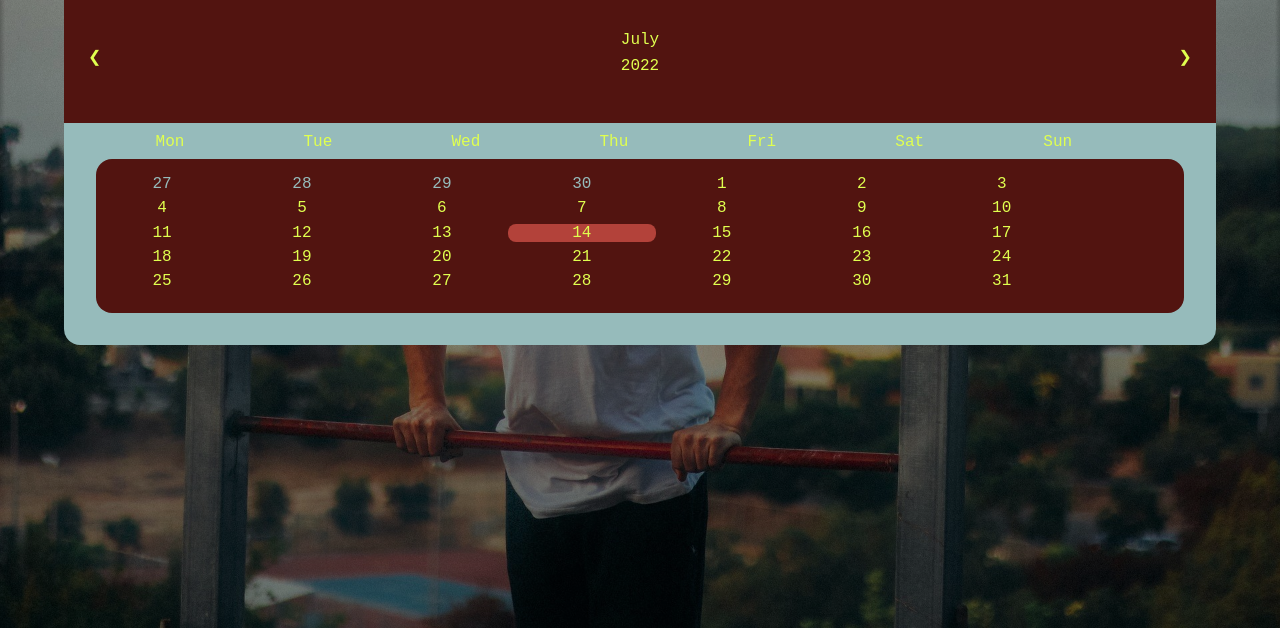
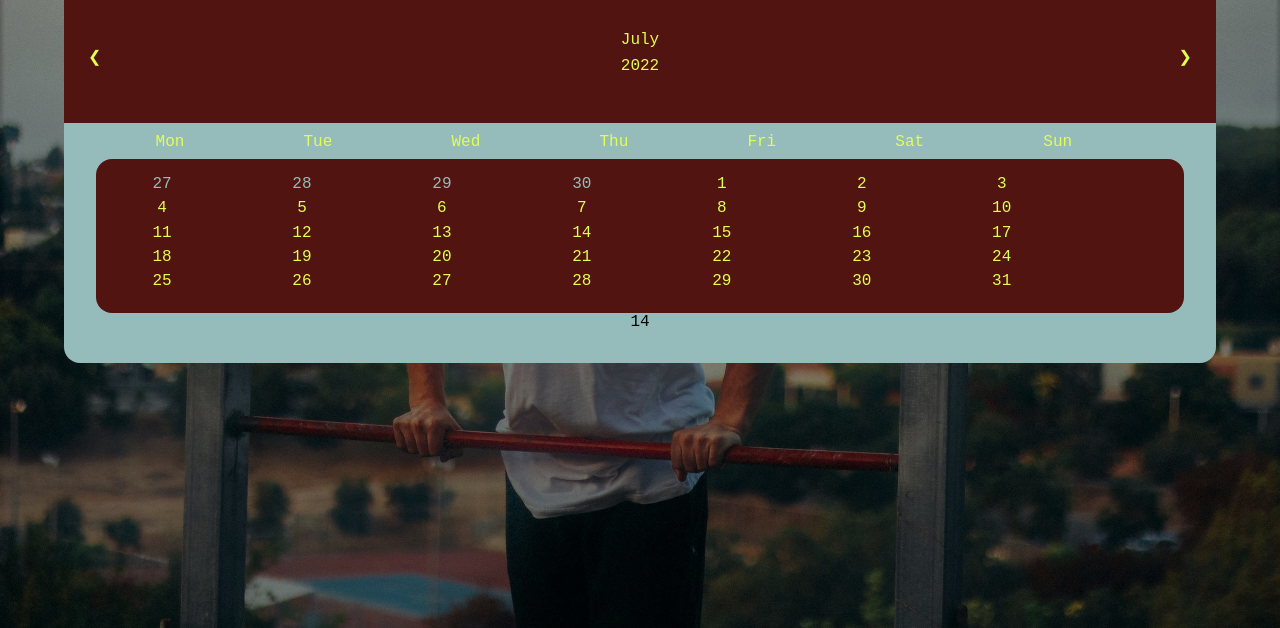
Before and after one commit to LeGrandSolo/Fitness-App, a plain HTML site: page workouts.html in a window 1280 px wide. Both pictures are taken after a click on the element 640 px from the left and 407 px from the top of the page. Shown: the part 172-800 px from the top of the page. Drawn offline with Linux system fonts and the light colour scheme.

Commit message:
Mostly added new feature to calendar.

```diff
--- a/main.js
+++ b/main.js
@@ -20,6 +20,7 @@ const months = [
   "November",
   "December",
 ];
+datesElem.addEventListener("click", showPopupOnDate);
 document.getElementById("prev").addEventListener("click", changeToPrevMonth);
 document.getElementById("next").addEventListener("click", changeToNextMonth);
 generateMonthAndYear();
@@ -27,10 +28,7 @@ function generateDates() {
   while (datesElem.firstChild) {
     datesElem.removeChild(datesElem.firstChild);
   }
-  const weekDayOfFirstDayOfMonth = getWeekDayOfFirstDateInMonth(
-    yearUsrIsOn,
-    monthUsrIsOn
-  );
+  const weekDayOfFirstDayOfMonth = getWeekDay(yearUsrIsOn, monthUsrIsOn, 1);
   if (weekDayOfFirstDayOfMonth > 1) {
     let hightestDateOfPrevMonth = 0;
     if (monthUsrIsOn !== 0) {
@@ -49,27 +47,45 @@ function generateDates() {
       i <= hightestDateOfPrevMonth;
       i++
     ) {
-      const li = document.createElement("li");
-      li.textContent = i;
-      li.style.color = '#96bbbb';
-      datesElem.appendChild(li);
+      createAndAppendLiWithDateNum(i, false, "not-curr-month");
     }
   }
   let numOfDaysInCurrMonth = getNumberOfDaysOfMonth(yearUsrIsOn, monthUsrIsOn);
   for (let i = 1; i <= numOfDaysInCurrMonth; i++) {
-    const li = document.createElement("li");
-    li.textContent = i;
-    if (i === currDate.getDate()) {
-        li.id = "active";
+    createAndAppendLiWithDateNum(i, true, "curr-month");
+  }
+  const weekDayOfLastDateOfMonth = getWeekDay(
+    yearUsrIsOn,
+    monthUsrIsOn,
+    numOfDaysInCurrMonth
+  );
+  if (weekDayOfLastDateOfMonth !== 0) {
+    let addDate = 1;
+    for (let i = 7 - (7 - weekDayOfLastDateOfMonth); i < 7; i++) {
+      createAndAppendLiWithDateNum(addDate, false, "not-curr-month");
+      addDate++;
     }
-    datesElem.appendChild(li);
   }
 }
+function createAndAppendLiWithDateNum(num, isCurrMonth, liClassName) {
+  const li = document.createElement("li");
+  li.textContent = num;
+  if (isCurrMonth) {
+    if (num === currDate.getDate()) {
+      li.id = "active";
+    }
+  }
+  li.className = liClassName;
+  datesElem.appendChild(li);
+}
+
 function generateMonthAndYear() {
   pMonth.textContent = months[monthUsrIsOn];
   pYear.textContent = currDate.getFullYear();
   pMonth.id = "monthHeaderName";
   pYear.id = "yearHeaderName";
+  pMonth.className = "month-year-header";
+  pYear.className = "month-year-header";
   div.append(pMonth, pYear);
   div.style.margin = "auto";
   generateDates();
@@ -108,6 +124,13 @@ function changeToNextMonth() {
 function getNumberOfDaysOfMonth(year, month) {
   return new Date(year, month + 1, 0).getDate();
 }
-function getWeekDayOfFirstDateInMonth(year, month) {
-  return new Date(year, month, 1).getDay();
+function getWeekDay(year, month, day) {
+  return new Date(year, month, day).getDay();
 }
+function showPopupOnDate(e) {
+  let popup = document.querySelector("#popup");
+  popup.style.display = "block";
+  if (e.target.nodeName === "LI") {
+    popup.textContent = e.target.textContent;
+  }
+}
--- a/styles/calendarStyles.css
+++ b/styles/calendarStyles.css
@@ -12,12 +12,21 @@
   text-transform: capitalize;
   margin: 0;
 }
+.month-year-header{
+  color: #e0ff4f;
+}
 /* this is initialized in the main.js */
-#monthHeaderName{
+#monthHeaderName {
   margin-bottom: 0.5em;
 }
+.not-curr-month {
+  color: #96bbbb;
+}
+.curr-month {
+  color: #e0ff4f;
+}
+/* this is initialized in the main.js */
 .month ul {
-  color: #e0ff4f;
   margin: auto;
   width: 100%;
   padding: 0;
@@ -59,7 +68,7 @@
   clear: both;
   padding: 1em 0;
   background: #521410;
-  overflow:hidden;
+  overflow: hidden;
   margin: 0;
   border-radius: 1em;
 }
@@ -71,13 +80,7 @@
   text-align: center;
   margin-left: -0.5em;
   margin-bottom: 0.4em;
-  color: #e0ff4f;
 }
-#active{
-  background-color: #b3423a;
-  border-radius: 0.5em;
-  color: #e0ff4f;
+#popup{
+  display: none;
 }
-.off{
-  color: #dfff4f86;
-}
--- a/styles/style.css
+++ b/styles/style.css
@@ -32,6 +32,7 @@
     display: inline;
     font-size: 1rem;
     margin-right: 2em;
+    color: #e0ff4f;
 
   }
   .ul-global {
--- a/workouts.html
+++ b/workouts.html
@@ -43,8 +43,10 @@
             <li>Sun</li>
           </ul>
           <ul class="dates">
-
           </ul>
+          <div id="popup">
+            <p>That is a popup!</p>
+          </div>
         </div>
       </div>
     </main>
```
